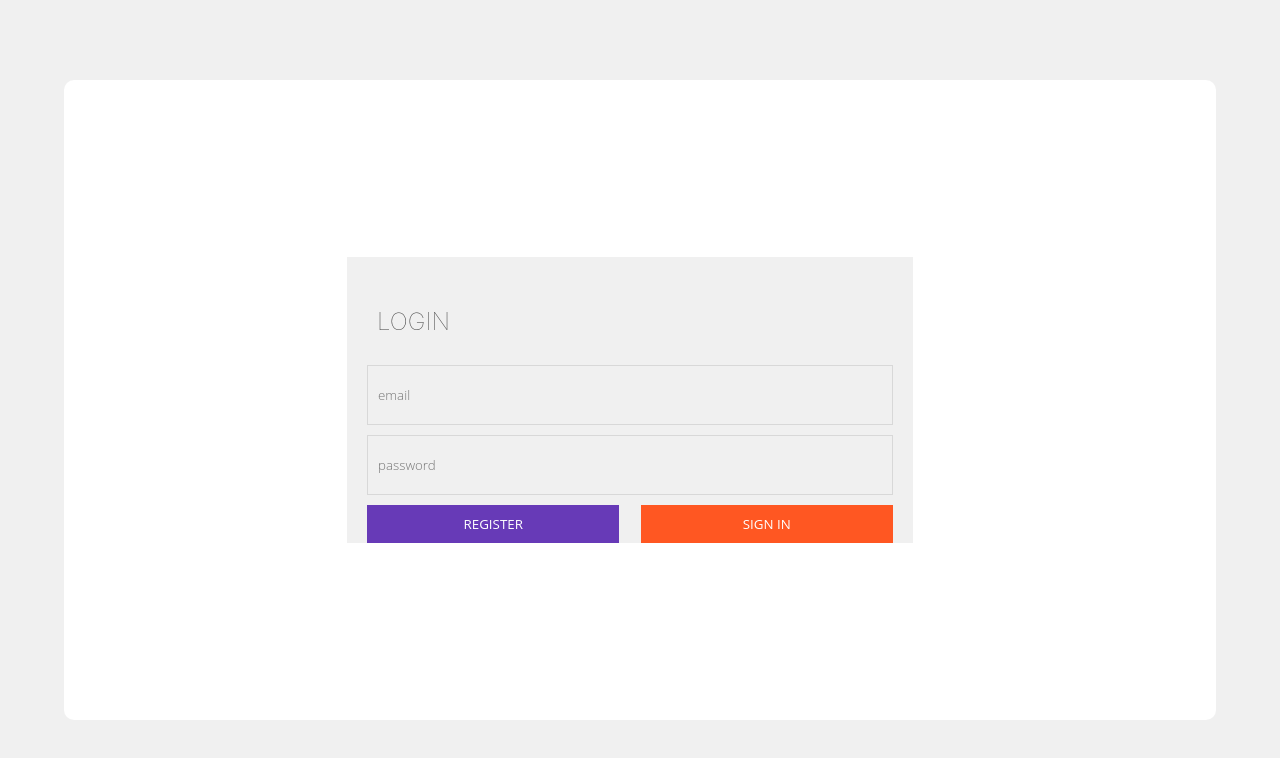
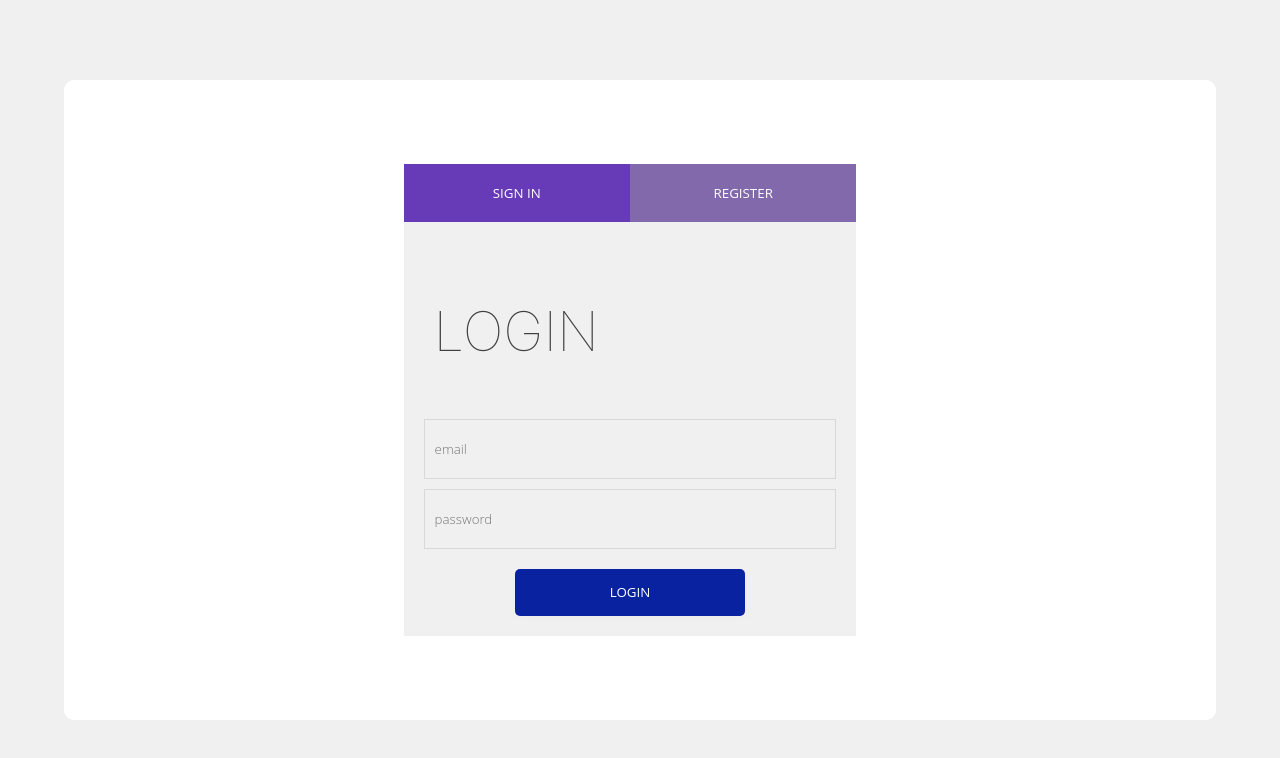
Before and after one commit to mu-aqib/mern-chat-app, a React (Create React App) app in the folder frontend/: page / in a window 1280 px wide. Shown: the top 758 px of the page. Built offline with nearby package versions, Linux system fonts and the light colour scheme.

Commit message:
dynamic classes

```diff
--- a/frontend/src/App.js
+++ b/frontend/src/App.js
@@ -11,7 +11,9 @@ function App() {
       <div className="__main">
         <Router>
           <Routes>
-              <Route path="/" element={ <Authentication /> } />
+              <Route path="/" element={
+                <Authentication />
+              } />
               <Route path="/chat" element={ <ChatBody /> } />
           </Routes>
         </Router>
--- a/frontend/src/components/Authentication/auth.css
+++ b/frontend/src/components/Authentication/auth.css
@@ -5,17 +5,21 @@
     left: 180px;
   }
 
+  .form-container {
+    width: 40%;
+    margin: auto;
+  }
+
   .form-box {
-    width: 50%;
-    margin: auto;
     background: #f0f0f0;
-    padding: 20px 20px 0;
+    padding: 20px;
   }
 
   h2 {
     padding: 10px;
     font-weight: lighter;
     text-transform: uppercase;
+    font-size: 3.4rem;
     color: #414141;
   }
 
@@ -53,11 +57,12 @@
     justify-content: space-between;
   }
 
+
   button {
     cursor: pointer;
     display: inline-block;
-    width: 48%;
-    padding-block: 10px;
+    width: 50%;
+    padding-block: 20px;
     border: none;
     font-family: "Open Sans", sans-serif;
     text-transform: uppercase;
@@ -65,51 +70,30 @@
     -webkit-transition: 0.5s;
     transition: 0.5s;
   }
-  button:nth-of-type(1) {
+
+  /* .btn-box button:nth-of-type(1) {
     background: #673ab7;
   }
-  button:nth-of-type(2) {
+  .btn-box button:nth-of-type(2) {
     background: #ff5722;
-  }
-  button span {
-    -webkit-transform: translateX(0);
-    transform: translateX(0);
-    -webkit-transition: 0.5s;
-    transition: 0.5s;
-  }
-  button:hover span {
-    -webkit-transform: translateX(30px);
-    transform: translateX(30px);
+  } */
+
+  .btn-box button{
+    background-color: #8169ab;
   }
 
-  .reg {
-    position: absolute;
-    top: 0;
-    left: 0;
-    -webkit-transform: translateY(-100%) scale(1);
-    transform: translateY(-100%) scale(1);
-    display: block;
-    width: 20px;
-    height: 20px;
-    border-radius: 50px;
-    background: #673ab7;
-    z-index: 5;
-    -webkit-transition: 0.8s ease-in-out;
-    transition: 0.8s ease-in-out;
+  .btn-box button.active{
+    background-color: #673ab7;
   }
 
-  .sig {
-    position: absolute;
-    top: 0;
-    right: 0;
-    -webkit-transform: translateY(-100%) scale(1);
-    transform: translateY(-100%) scale(1);
-    display: block;
-    width: 20px;
-    height: 20px;
-    display: block;
-    background: #ff5722;
-    z-index: 5;
-    -webkit-transition: 0.8s ease-in-out;
-    transition: 0.8s ease-in-out;
+  button:hover {
+    opacity: 0.9;
   }
+
+  .btn span{
+    margin: auto;
+  }
+  .btn-info{
+    margin: 20px auto 0;
+    background-color: #09229f;
+  }
--- a/frontend/src/components/Authentication/login.js
+++ b/frontend/src/components/Authentication/login.js
@@ -2,6 +2,16 @@ import React, { Component } from 'react'
 import './auth.css'
 
 export default class login extends Component {
+    state = {
+        selected: 'login',
+    };
+
+    handleChange(index) {
+        this.setState({ selected: index });
+        console.log(this.state.selected)
+    }
+
+
     render() {
         return (
             <>
@@ -34,22 +44,36 @@ export default class login extends Component {
                     </linearGradient>
                     <circle fill="url(#SVGID_5_)" cx="435.095" cy="184.986" r="63.504" />
                 </svg> */}
-
-            <div class="form-box">
+                {/* {this.props.children.map((elem, index) => {
+                    let style = index === this.state.selected ? "selected" : "";
+                    return (
+                    <li
+                        key={index}
+                        className={style}
+                        onClick={() => this.handleChange(index)}
+                    >
+                        {elem.props.title}
+                    </li>
+                    );
+                })} */}
+                <div className="form-container">
+                    <div className='btn-box'>
+                        <button className={`login ${this.state.selected == 'login' ? 'active' : ''}`} onClick={()=> this.handleChange('login')}>
+                            <span>sign in</span>
+                        </button>
+                        <button className={`register ${this.state.selected == 'register' ? 'active' : ''}`} onClick={()=> this.handleChange('register')}>
+                            <span>register</span>
+                        </button>
+                    </div>
+                    <div className='form-box'>
                         <h2>login</h2>
                         <form>
-                    <input type="text" class="email" placeholder="email" />
+                            <input type="text" className="email" placeholder="email" />
 
-                    <input type="text" class="pwd" placeholder="password" />
+                            <input type="text" className="pwd" placeholder="password" />
+
+                            <button type='submit' className="btn btn-info"> <span>login</span> </button>
                         </form>
-
-                <div class='btn-box'>
-                    <button class="register">
-                        <span>register</span>
-                    </button>
-                    <button class="signin">
-                        <span>sign in</span>
-                    </button>
                     </div>
                 </div>
             </>
```
Also changed, not shown: frontend/src/components/Authentication/register.js (added, +60 -0 lines). Lines whose indentation alone changed are shown as unchanged.
